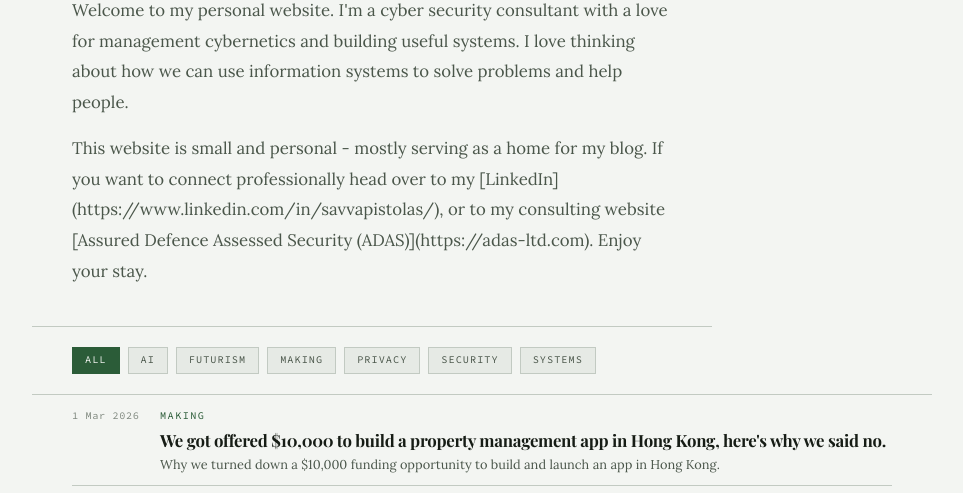
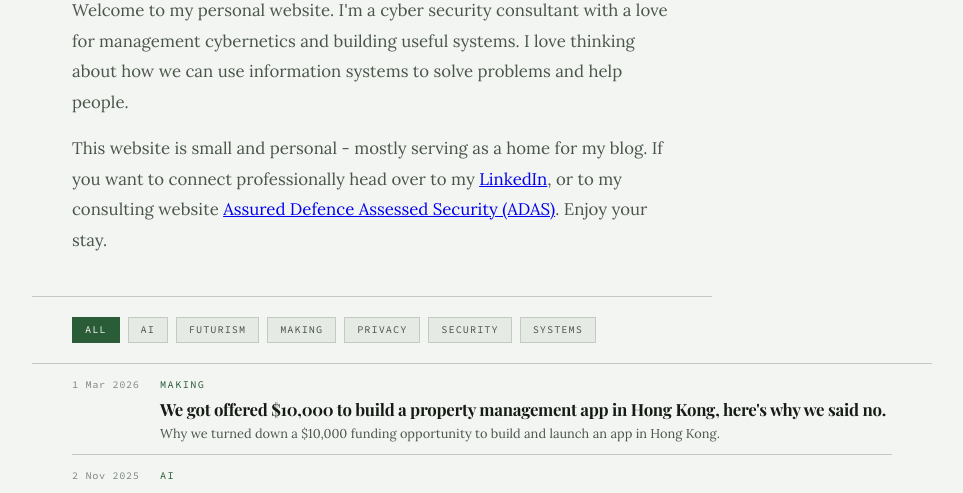
Before and after one commit to Savgore/pistolas-blog, an Eleventy site: page pages/index.njk in a window 1280 px wide. Shown: the part 254-747 px from the top of the page, without its empty margins (158-1121 px from the left). Built offline with nearby package versions, Linux system fonts and the light colour scheme; Eleventy itself is replaced by a stand-in of ours; files that its build step writes are made by us from their sources; a web font is replaced by a local one.

Commit message:
fix: convert md links to html anchors on index, force clean gh-pages deploys

```diff
--- a/pages/index.njk
+++ b/pages/index.njk
@@ -8,7 +8,7 @@ permalink: /
 <div class="site-hero">
   <h1>Hello, welcome to<br><em>my website.</em></h1>
   <p>Welcome to my personal website. I'm a cyber security consultant with a love for management cybernetics and building useful systems. I love thinking about how we can use information systems to solve problems and help people.</p>
-  <p style="margin-top: var(--space-4);">This website is small and personal - mostly serving as a home for my blog. If you want to connect professionally head over to my [LinkedIn](https://www.linkedin.com/in/savvapistolas/), or to my consulting website [Assured Defence Assessed Security (ADAS)](https://adas-ltd.com). Enjoy your stay.</p>
+  <p style="margin-top: var(--space-4);">This website is small and personal - mostly serving as a home for my blog. If you want to connect professionally head over to my <a href="https://www.linkedin.com/in/savvapistolas/">LinkedIn</a>, or to my consulting website <a href="https://adas-ltd.com">Assured Defence Assessed Security (ADAS)</a>. Enjoy your stay.</p>
 </div>
 
 {% include "partials/tag-bar.njk" %}
```
Also changed, not shown: .github/workflows/deploy.yml.
